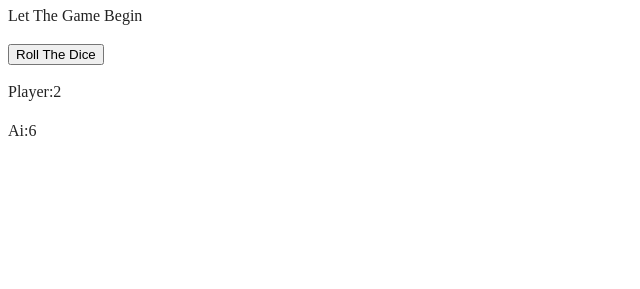
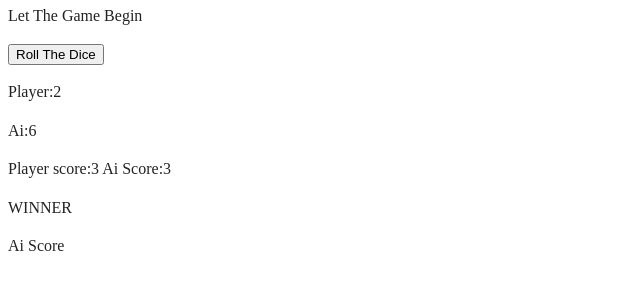
Before and after one commit to AniHo/A1, a website built with webpack: page ROLL-THE-DICE/index.html in a window 1280 px wide. Both pictures are taken after a click on the button "Roll The Dice". Shown: the part 83-372 px from the top of the page, without its empty margins (0-640 px from the left). Built offline with nearby package versions, Linux system fonts and the light colour scheme.

Commit message:
changes2

```diff
--- a/ROLL-THE-DICE/index.html
+++ b/ROLL-THE-DICE/index.html
@@ -32,9 +32,9 @@
   <button id = "ButtonOn"> Roll The Dice </button>
   <p id = playerRollText> Player Result </p>
   <p id="aiRollText"> Ai Result </p>
-  <p id ="result"> </p>
-  <p id = "playerScoreText"> </p>
-<p id = "aiScoreText"> </p>
+  <p id ="result">  </p>
+  <p id = "playerScoreText"> Player Score  </p>
+<p id = "aiScoreText"> Ai Score </p>
   <script src="js/app.js"></script>
 
 </body>
--- a/ROLL-THE-DICE/js/app.js
+++ b/ROLL-THE-DICE/js/app.js
@@ -7,9 +7,8 @@ const aiScoreText = document.getElementById("aiScoreText") ;
 
 let playerRoll = 1;
 let playerAi = 2;
-let playerScore =0;
-let aiScore =0;
-
+let playerScore =2;
+let aiScore =3;
 // PROCESSES
 
 
@@ -20,6 +19,7 @@ singleButton.addEventListener("click", function() {
   getRandomNumberOneToSixForAi() ;
 showAiRollResult () ;
 evaluateResult();
+scoreResult();
 });
 
 // CONTROLLERS
@@ -28,18 +28,21 @@ evaluateResult();
 function getRandomNumberOneToSixForPlayer() {
   playerRoll = Math.floor(Math.random() * 6) + 1;
 }
-
 function getRandomNumberOneToSixForAi() {
   playerAi = Math.floor(Math.random() * 6) + 1;
 }
 
-function evaluateResult(playerScore,aiScore) {
-  if (playerScore < aiScore) {
+function evaluateResult() {
+  if (playerRoll < playerAi) {
+   playerScoreText.innerText= "WINNER";
     playerScore++;
-  } else if (playerScore > aiScore) {
+  } else if (playerRoll > playerAi) {
     aiScore++;
+    aiScoreText.innerText = "You Win";
   }
-
+else  {
+  result.innerText= "Its a Draw";
+  }
 }
 
 //View
@@ -50,3 +53,8 @@ function showPlayerRollResult() {
 function showAiRollResult() {
   aiRollText.innerText = "Ai:" + playerAi;
 }
+
+function scoreResult() {
+  result.innerText = "Player score:" + playerScore + "" + " Ai Score:"  + aiScore;
+
+}
```
